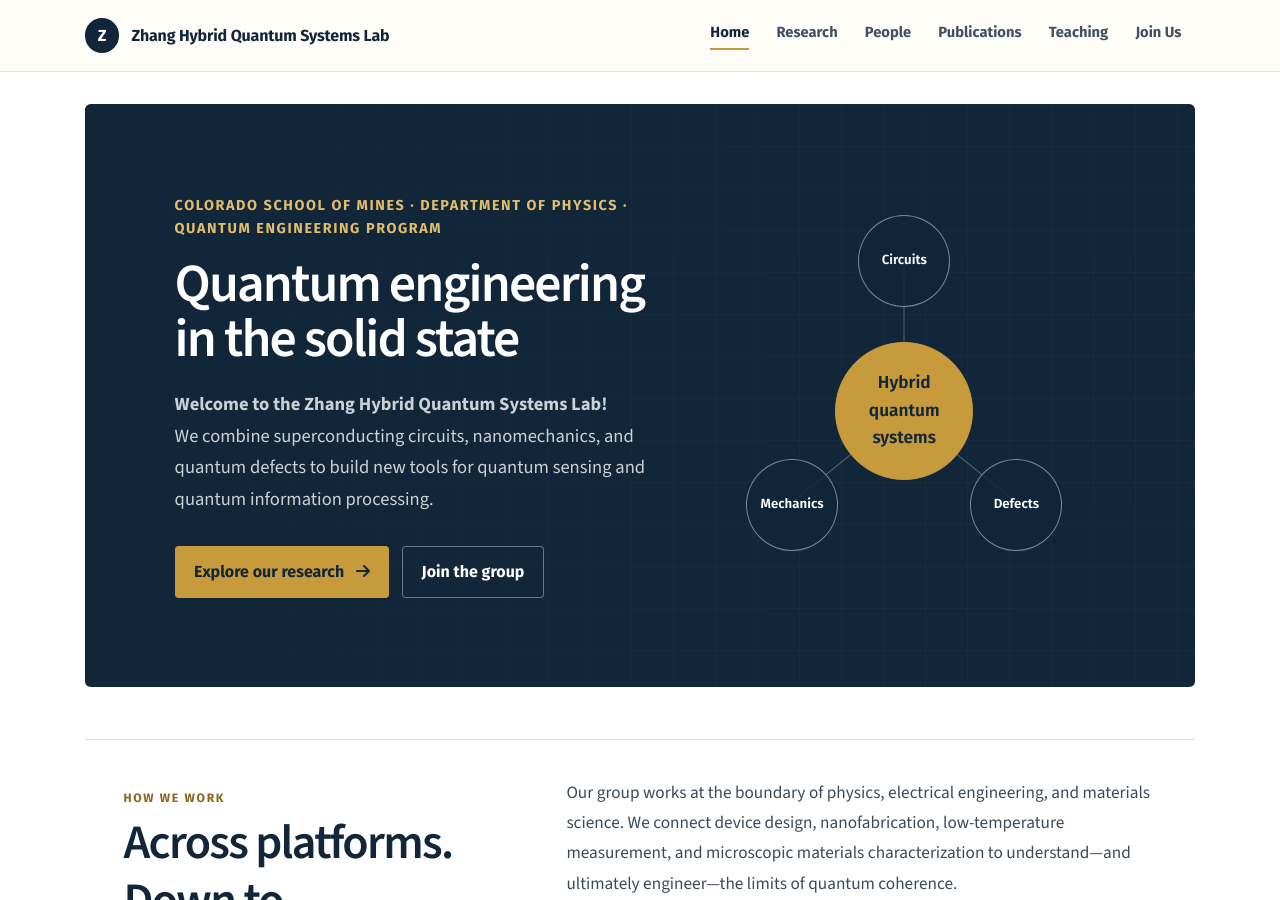
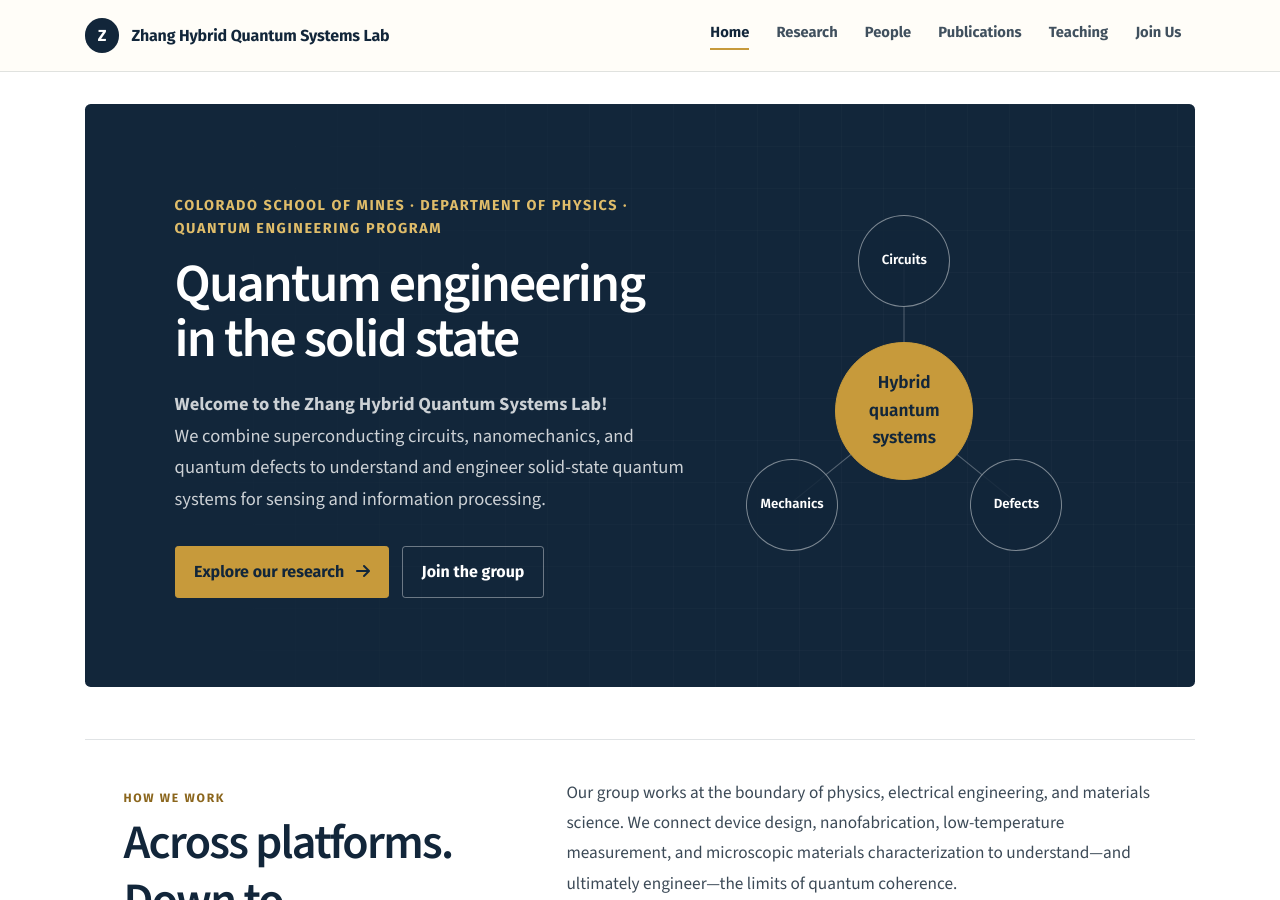
Before and after one commit to zihuaiz/zihuaiz.github.io, a Jekyll site: the page built from index.html, in a window 1280 px wide and 900 px high. Built offline with Jekyll 4.4.1, drawn with Linux system fonts in a browser that asks for light colours; nearby versions of some CDN libraries; a style sheet for code colours, icons or effects is not loaded.

Commit message:
Broaden homepage research statement

```diff
--- a/index.html
+++ b/index.html
@@ -13,7 +13,7 @@
       <h1><span class="hero-title-line">Quantum engineering</span><span class="hero-title-line">in the solid state</span></h1>
       <p class="lab-hero-lead">
         <strong>Welcome to the Zhang Hybrid Quantum Systems Lab!</strong><br>
-        We combine superconducting circuits, nanomechanics, and quantum defects to build new tools for quantum sensing and quantum information processing.
+        We combine superconducting circuits, nanomechanics, and quantum defects to understand and engineer solid-state quantum systems for sensing and information processing.
       </p>
       <div class="lab-hero-actions">
         <a class="btn btn-lab-primary" href="{{ '/research' | relative_url }}">Explore our research <i class="fas fa-arrow-right ml-2"></i></a>
```
